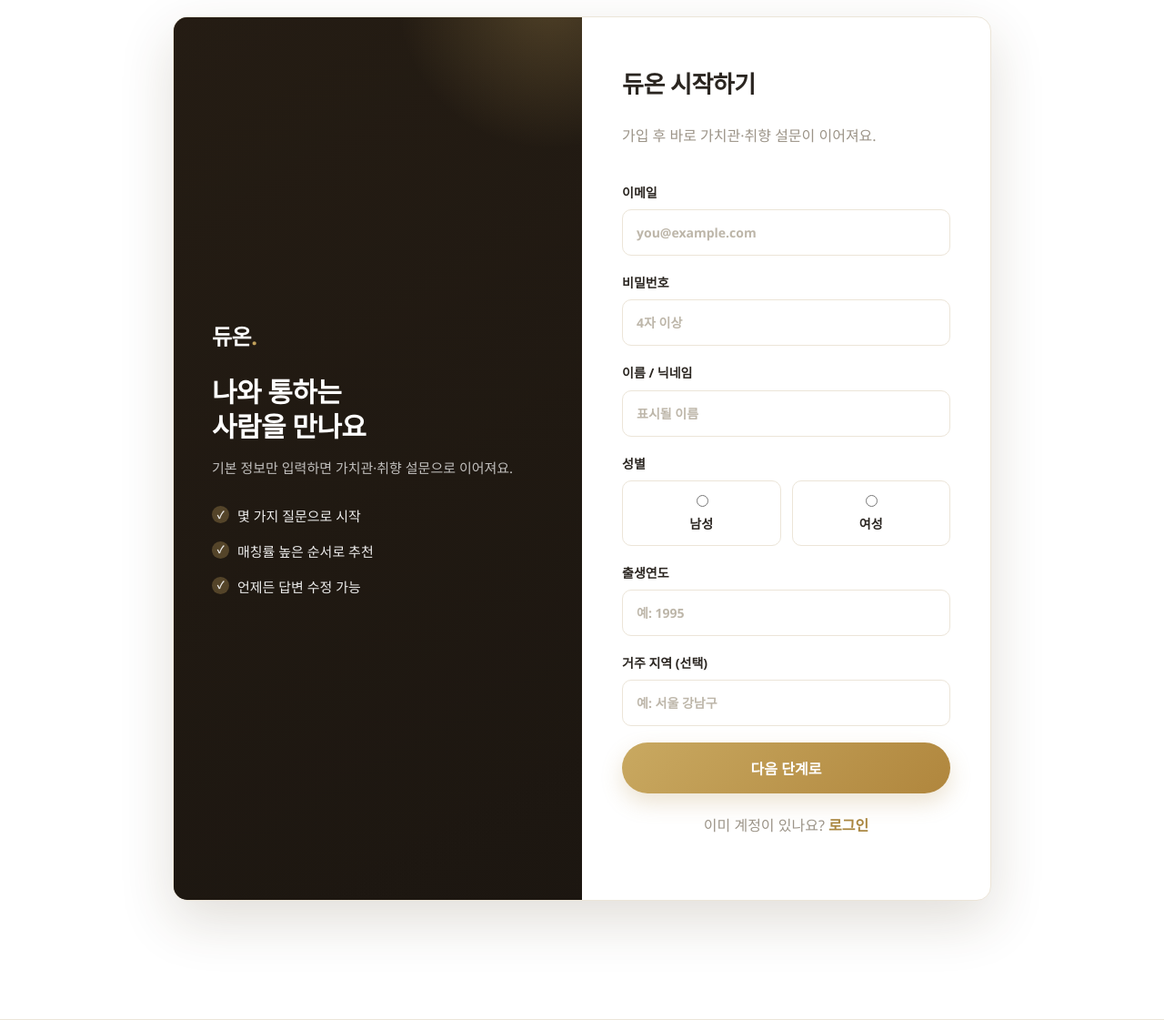
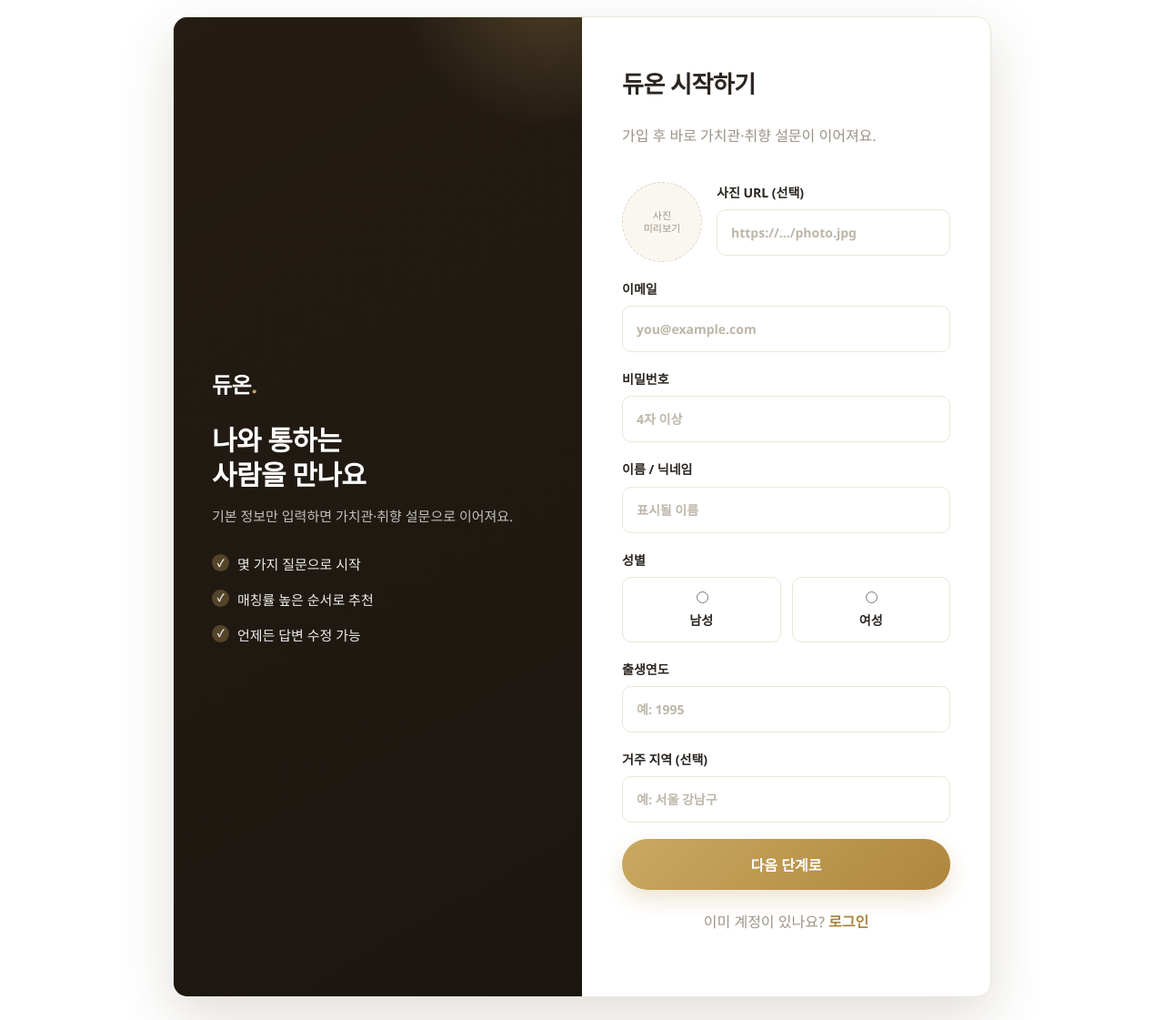
Before and after one commit to joshon-94/DUO-ON, a Flask app: page /register in a window 1280 px wide. Shown: the part 154-1275 px from the top of the page at 91% size. Run offline with Flask 3, Linux system fonts and the light colour scheme.

Commit message:
회원가입에 프로필 사진 업로드 추가 (파일/URL + 미리보기)

```diff
--- a/app.py
+++ b/app.py
@@ -183,10 +183,24 @@ def register():
             flash("이미 가입된 이메일이에요.", "error")
             return render_template("register.html", form=f)
 
+        # 사진: 파일 업로드(Cloudinary) 우선, 없으면 URL 입력값 사용
+        photo_url = f.get("photo_url", "").strip()
+        photo_file = request.files.get("photo_file")
+        if photo_file and photo_file.filename:
+            if not CLOUDINARY_ENABLED:
+                flash("사진 파일 업로드 설정이 아직 없어요. 사진 URL을 입력하거나 나중에 프로필에서 추가해 주세요.", "error")
+                return render_template("register.html", form=f)
+            try:
+                result = cloudinary.uploader.upload(photo_file, folder="duon")
+                photo_url = result["secure_url"]
+            except Exception as exc:
+                flash("사진 업로드에 실패했어요: %s" % exc, "error")
+                return render_template("register.html", form=f)
+
         user = User(
             email=email, password_hash=generate_password_hash(password),
             name=name, gender=gender, birth_year=int(birth_year),
-            location=location,
+            location=location, photo_url=photo_url,
         )
         db.session.add(user)
         db.session.commit()
--- a/static/style.css
+++ b/static/style.css
@@ -507,6 +507,21 @@ input:focus, textarea:focus { outline: none; border-color: var(--gold); }
 .hint { font-weight: 400; font-size: 12px; color: var(--muted); }
 .survey input[type="file"] { padding: 10px; }
 
+/* 회원가입 사진 업로드 */
+.photo-upload { display: flex; gap: 16px; align-items: flex-start; }
+.photo-upload .photo-preview {
+  flex: 0 0 88px; width: 88px; height: 88px; margin: 0;
+  border-radius: 50%; border: 1px dashed var(--line-strong);
+  background: var(--cream); background-size: cover; background-position: center;
+  display: flex; align-items: center; justify-content: center; text-align: center;
+  color: var(--muted); font-size: 11px; line-height: 1.3;
+}
+.photo-upload .photo-preview.has-photo { border-style: solid; border-color: var(--gold); }
+.photo-upload .photo-preview.has-photo span { display: none; }
+.photo-upload-fields { flex: 1 1 auto; display: flex; flex-direction: column; gap: 8px; }
+.photo-upload-fields label { margin: 0; }
+.small { font-size: 12px; }
+
 /* ===== 이용 통계 ===== */
 .stats {
   display: grid; grid-template-columns: repeat(4, 1fr); gap: 20px;
--- a/templates/register.html
+++ b/templates/register.html
@@ -20,7 +20,23 @@
   <section class="auth-form">
     <h2>듀온 시작하기</h2>
     <p class="muted">가입 후 바로 가치관·취향 설문이 이어져요.</p>
-    <form method="post" class="stack">
+    <form method="post" class="stack" enctype="multipart/form-data">
+      <div class="photo-upload">
+        <div class="photo-preview" id="photoPreview">
+          <span>사진<br>미리보기</span>
+        </div>
+        <div class="photo-upload-fields">
+          {% if cloudinary_enabled %}
+          <label>프로필 사진 (선택)
+            <input type="file" name="photo_file" accept="image/*" id="photoFile">
+          </label>
+          <p class="muted small">또는 이미지 주소를 붙여넣어도 돼요.</p>
+          {% endif %}
+          <label>사진 URL (선택)
+            <input type="url" name="photo_url" value="{{ form.photo_url or '' }}" placeholder="https://…/photo.jpg" id="photoUrl">
+          </label>
+        </div>
+      </div>
       <label>이메일
         <input type="email" name="email" value="{{ form.email or '' }}" placeholder="you@example.com" required>
       </label>
@@ -47,4 +63,26 @@
     <p class="muted center">이미 계정이 있나요? <a href="{{ url_for('login') }}">로그인</a></p>
   </section>
 </div>
+<script>
+(function () {
+  var preview = document.getElementById('photoPreview');
+  var fileInput = document.getElementById('photoFile');
+  var urlInput = document.getElementById('photoUrl');
+  function show(src) {
+    if (!src) { preview.style.backgroundImage = ''; preview.classList.remove('has-photo'); return; }
+    preview.style.backgroundImage = 'url("' + src + '")';
+    preview.classList.add('has-photo');
+  }
+  if (fileInput) {
+    fileInput.addEventListener('change', function () {
+      var file = fileInput.files && fileInput.files[0];
+      if (file) { show(URL.createObjectURL(file)); if (urlInput) urlInput.value = ''; }
+    });
+  }
+  if (urlInput) {
+    urlInput.addEventListener('input', function () { show(urlInput.value.trim()); });
+    if (urlInput.value.trim()) show(urlInput.value.trim());
+  }
+})();
+</script>
 {% endblock %}
```
